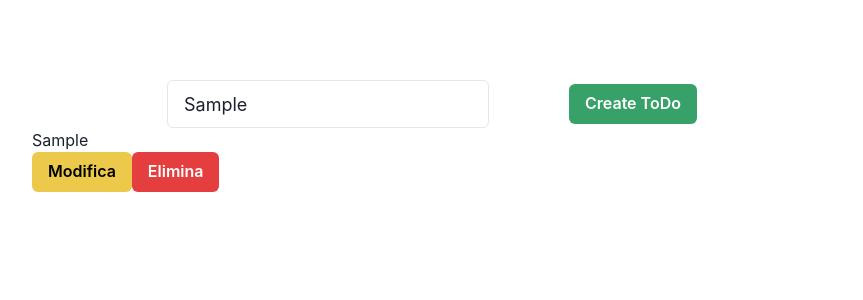
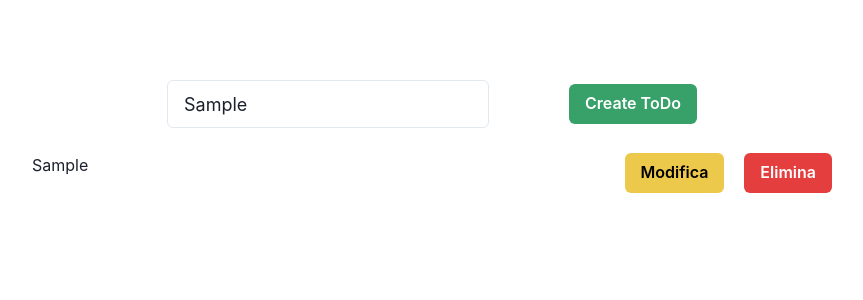
Before and after one commit to andreazanottoits/todos-app-react, a React (Create React App) app: page / in a window 1280 px wide. Both pictures are taken after typing "Sample" into the empty fields and a click on the button "Create ToDo". Shown: the top 300 px of the page, without its empty margins (208-1071 px from the left). Built offline with nearby package versions, Linux system fonts and the light colour scheme.

Commit message:
Modify UI and add index to map item

```diff
--- a/src/Components/ToDoList.jsx
+++ b/src/Components/ToDoList.jsx
@@ -1,14 +1,14 @@
-import { Flex, Box, Text, Button } from '@chakra-ui/react';
+import { Flex, Text, Button } from '@chakra-ui/react';
 
 export default function ToDoList({ toDoList }) {
   return (
     <Flex flexDirection={'column'} height={'100vh'} width={'100vh'}>
-      {toDoList.map(item => (
-        <Box>
-          <Text>{item}</Text>
+      {toDoList.map((item, index) => (
+        <Flex mt={'25'} key={index}>
+          <Text flexGrow={'2'}>{item}</Text>
           <Button colorScheme="yellow">Modifica</Button>
-          <Button colorScheme="red">Elimina</Button>
-        </Box>
+          <Button ml={'5'} colorScheme="red">Elimina</Button>
+        </Flex>
       ))}
     </Flex>
   );
```
